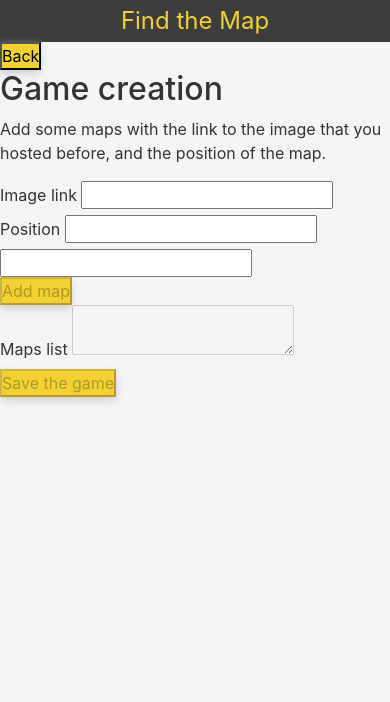
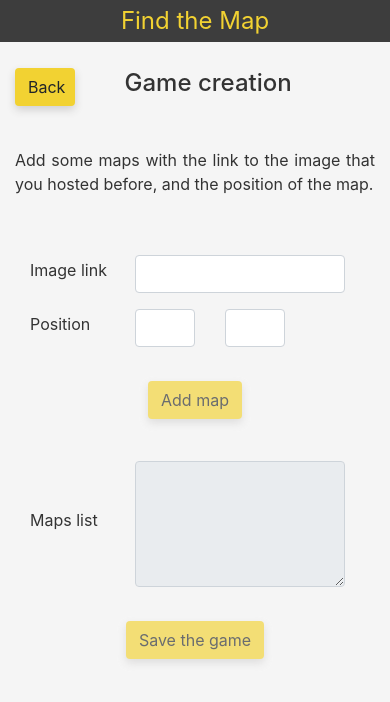
Before and after one commit to amandine-watrelos/find-the-map-front, a Svelte app: page / in a window 390 px wide. Both pictures are taken after typing "Sample", "Sample" into the empty fields and a click on the button "Create a new game". Shown: the top 702 px of the page. Built offline with nearby package versions, Linux system fonts and the light colour scheme; no server answers.

Commit message:
feat(style) : game creation css for phone version

```diff
--- a/public/global.css
+++ b/public/global.css
@@ -57,6 +57,27 @@ button:hover {
 		display: none;
 	}
 
+	.centered-button {
+		margin: 4vh auto;
+		display: block;
+	}
+
+	#maps-textarea {
+		margin-top: 5vh;
+	}
+
+	#maps-textarea textarea {
+		height: 15vh;
+	}
+
+	#game-creation-header {
+		margin: 3vh 0 5vh 0;
+	}
+
+	#game-creation-header + p {
+		margin-bottom: 7vh;
+	}
+
 }
 
 @media (min-width: 577px) {
--- a/src/components/CreateGame.svelte
+++ b/src/components/CreateGame.svelte
@@ -89,39 +89,41 @@
 
 </script>
 
-<button on:click={back} class="back-button">Back</button>
-
-<div class="game-creation-title">
-  <h2>Game creation</h2>
-  <p>Add some maps with the link to the image that you hosted before, and the position of the map.</p>
+<div class="container-fluid" id="game-creation-container">
+  <div id="game-creation-header">
+    <button on:click={back} type="button" class="btn col-2">Back</button>
+    <h4 class="d-inline offset-1 col-4">Game creation</h4>
   </div>
 
-<div class="add-map">
-  <div>
-    <label for="imgUrl">Image link</label>
-    <input type="text" id="imgUrl" on:keyup={isFormValid} bind:value={mapInput.imgUrl} />
+  <p class="text-justify">Add some maps with the link to the image that you hosted before, and the position of the map.</p>
+
+  <form>
+    <div class="form-group">
+      <label for="img-url" class="col-4">Image link</label>
+      <input type="text" id="img-url" class="form-control col-7" on:keyup={isFormValid} bind:value={mapInput.imgUrl} />
     </div>
 
-  <div>
-    <label>Position</label>
-    <input type="text" on:keyup={isFormValid} bind:value={mapInput.posX} class="position-input" onpaste="return false"/>
-    <input type="text" on:keyup={isFormValid} bind:value={mapInput.posY} class="position-input" onpaste="return false"/>
+    <div class="form-group">
+      <label class="col-4">Position</label>
+      <input type="text" on:keyup={isFormValid} bind:value={mapInput.posX} onpaste="return false" class="form-control col-2"/>
+      <input type="text" on:keyup={isFormValid} bind:value={mapInput.posY} onpaste="return false" class="form-control col-2 offset-1"/>
     </div>
 
     {#if canAddMap == true}
-    <button on:click={addMap}>Add map</button>
+      <button on:click={addMap} type="button" class="btn centered-button">Add map</button>
     {:else}
-    <button disabled>Add map</button>
+      <button disabled type="button" class="btn centered-button">Add map</button>
     {/if}
-</div>
+  </form>
 
-<div>
-  <label type="text" for="mapsList">Maps list</label>
-  <textarea disabled bind:value={mapsList} id="mapsList" class="maps-list"></textarea>
+  <div class="form-group" id="maps-textarea">
+    <label type="text" for="maps-list" class="col-4">Maps list</label>
+    <textarea disabled bind:value={mapsList} id="maps-list" class="form-control col-7"></textarea>
   </div>
 
   {#if mapsList === ""}
-  <button class="save-game-button" disabled>Save the game</button>
+    <button disabled type="button" class="btn centered-button">Save the game</button>
   {:else}
-  <button on:click={displayCode} class="save-game-button">Save the game</button>
+    <button on:click={displayCode} type="button" class="btn centered-button">Save the game</button>
   {/if}
+</div>
--- a/src/components/Home.svelte
+++ b/src/components/Home.svelte
@@ -33,16 +33,16 @@
         <p>Join an existing game :</p>
 
         <div class="form-group">
-          <label for="playerName">Player name</label>
+          <label for="player-name">Player name</label>
           <div class="col-8 col-md-4 d-md-inline-block">
-            <input type="text" bind:value={playerName} name="playerName" id="playerName" class="form-control">
+            <input type="text" bind:value={playerName} name="playerName" id="player-name" class="form-control">
           </div>
         </div>
 
         <div class="form-group">
-          <label for="gameId">Game ID</label>
+          <label for="game-id">Game ID</label>
           <div class="col-9 col-md-4 d-md-inline-block">
-            <input type="text" bind:value={gameId} name="gameId" id="gameId" class="form-control">
+            <input type="text" bind:value={gameId} name="gameId" id="game-id" class="form-control">
           </div>
         </div>
 
```
Lines whose indentation alone changed are shown as unchanged.
